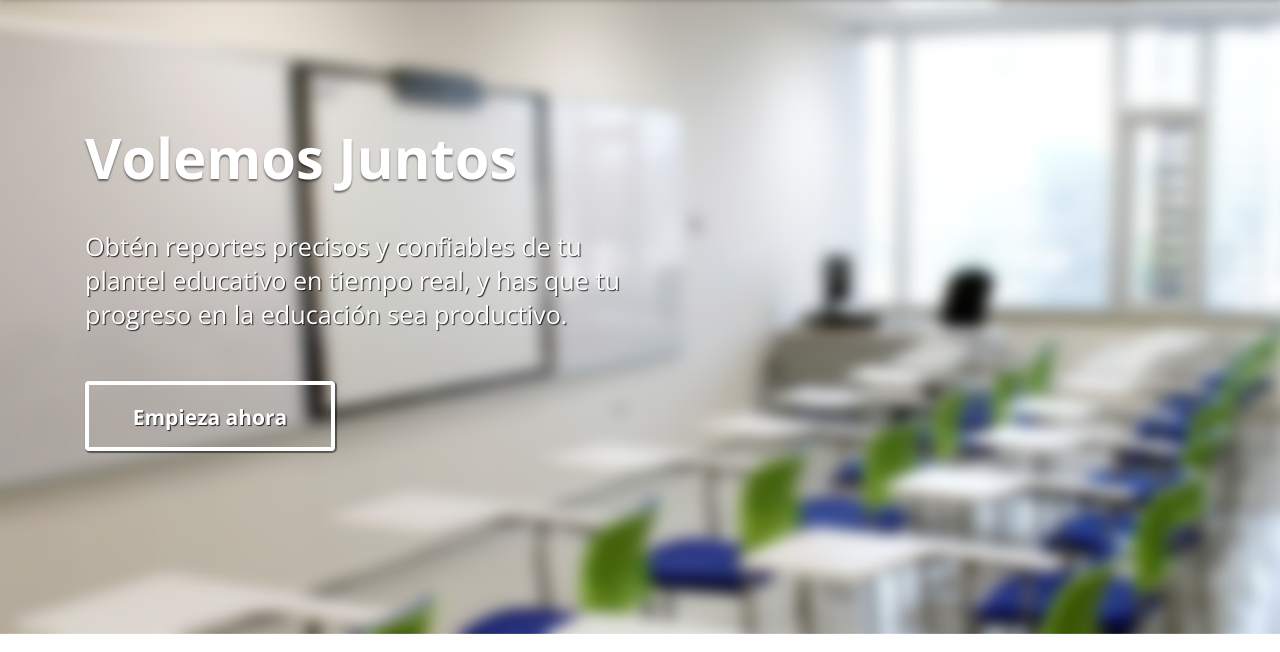
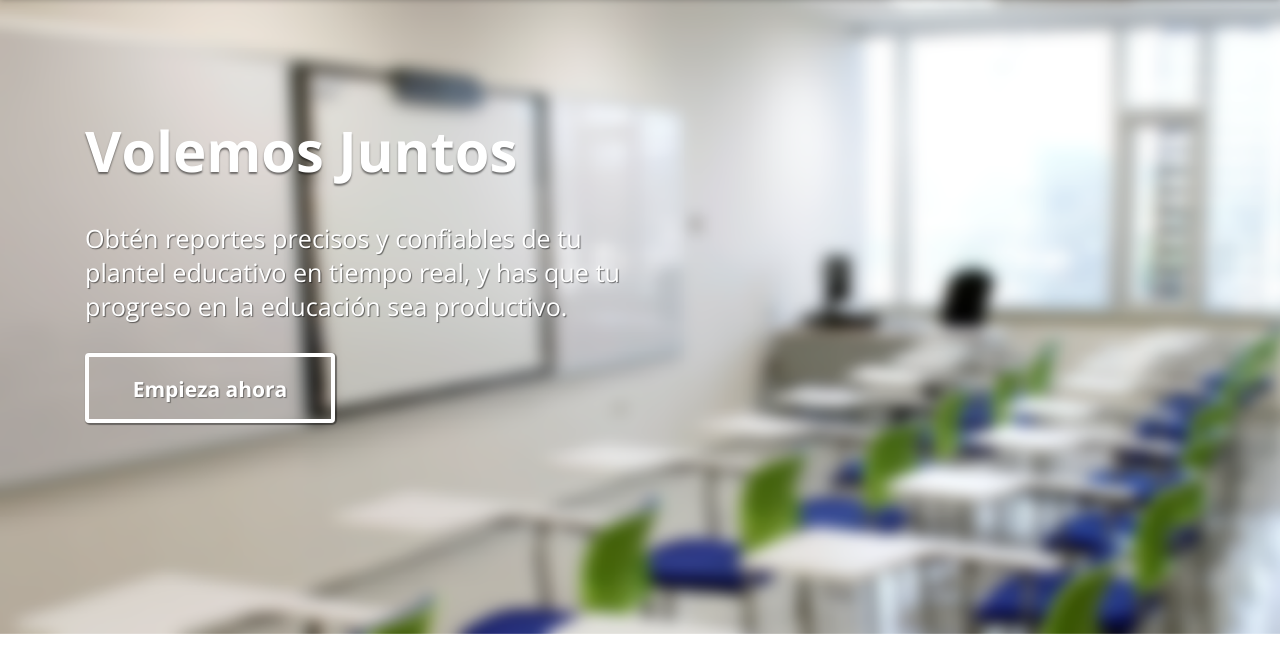
Before and after one commit to Newville23/lasd, a CodeIgniter app: page / in a window 1280 px wide. Shown: the part 71-723 px from the top of the page. Run offline with CodeIgniter, Linux system fonts and the light colour scheme; some libraries are stand-ins or nearby versions.

Commit message:
landing detalles minimos

```diff
--- a/application/views/login/index2.php
+++ b/application/views/login/index2.php
@@ -57,8 +57,7 @@
 			font: 1.5em "Open Sans", Helvetica, Arial, sans-serif;
 			height: 70px;
 			padding: 18px 18px 18px 18px;
-			margin-top: 40px;
-			margin-right: 1000px;
+			margin-top: 20px;
 			font-weight: bold;
 			text-decoration: none;
 			width: 250px;
@@ -151,7 +150,7 @@
 
 	<section id="start" class="container-fluid">
 
-		<div class="container" style=" margin-bottom: 30px; margin-top: 60px;">
+		<div class="container" style=" margin-bottom: 30px; margin-top: 3.75em;">
 		<div class="col-lg-6 col-sm-12">
 			<h2>Volemos Juntos</h2>
 			<p id="start-p" >Obtén reportes precisos y confiables de tu plantel educativo en tiempo real, y has que tu progreso en la educación sea productivo.</p>
--- a/bootstrap/css/custom.css
+++ b/bootstrap/css/custom.css
@@ -52,7 +52,7 @@ header h1 a{
 	/*font-weight: 00; */
 	margin-top: 40px;
 	color: #fff;
-	text-shadow: 1px 1px 1px rgba(0,0,0,0.8);
+	text-shadow: 1px 1px 1px rgba(0,0,0,0.5);
 }
 
 #start-p{
@@ -60,9 +60,9 @@ header h1 a{
 }
 
 #empezar{
-	-webkit-box-shadow: 1px 1px 1px 1px rgba(0,0,0,0.5);
-box-shadow: 1px 1px 1px 1px rgba(0,0,0,0.5);
-	text-shadow: 1px 1px 1px rgba(0,0,0,0.8);
+	-webkit-box-shadow: 1px 1px 1px 1px rgba(0,0,0,0.4);
+	box-shadow: 1px 1px 1px 1px rgba(0,0,0,0.4);
+	text-shadow: 1px 1px 1px rgba(0,0,0,0.4);
 }
 
 .post-it{
```
